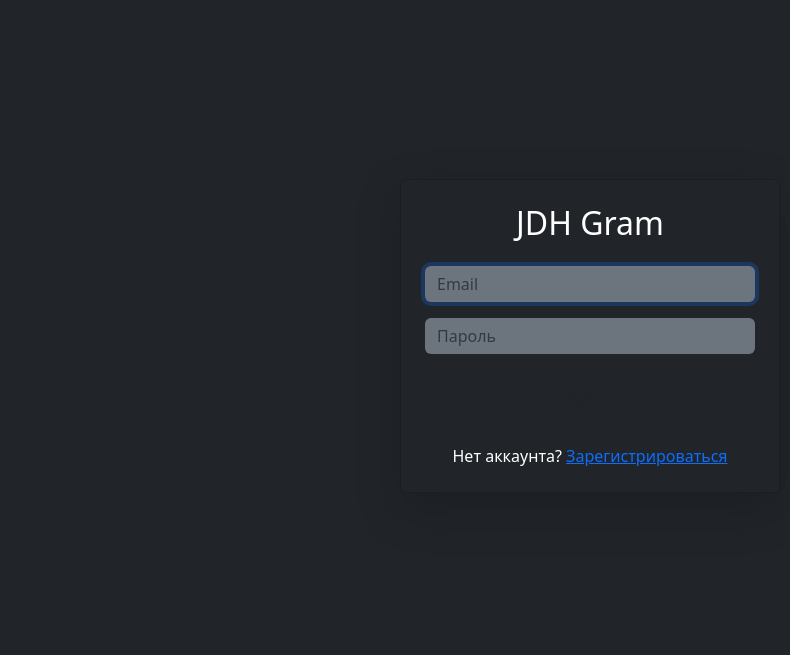
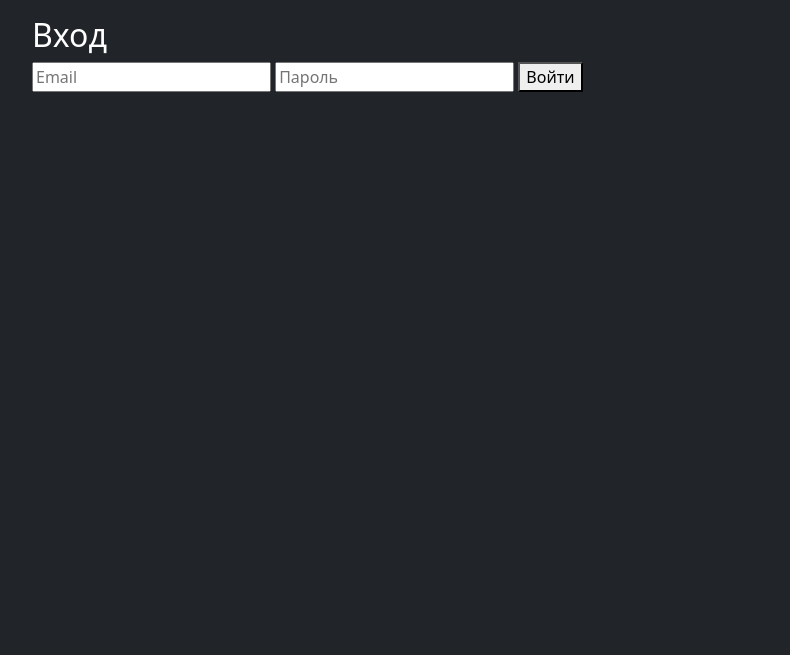
Before and after one commit to JDH-AF/JDHgram-, a Flask app: page /login in a window 1280 px wide. Shown: the top 655 px of the page, without its empty margins (50-840 px from the left). Run offline with Flask 3, Linux system fonts and the light colour scheme; some libraries are stand-ins or nearby versions.

Commit message:
Update login.html

```diff
--- a/templates/login.html
+++ b/templates/login.html
@@ -1,28 +1,9 @@
-{% extends 'base.html' %}
-
+{% extends "base.html" %}
 {% block content %}
-<div class="d-flex justify-content-center align-items-center" style="min-height: 80vh;">
-    <div class="card bg-dark text-white shadow-lg" style="width: 380px;">
-        <div class="card-body p-4">
-            <h2 class="text-center mb-4">
-                <span class="text-orange">JDH</span> Gram
-            </h2>
-            <form method="POST">
-                <div class="mb-3">
-                    <input type="email" class="form-control bg-secondary text-white border-0"
-                           name="email" placeholder="Email" required autofocus>
-                </div>
-                <div class="mb-4">
-                    <input type="password" class="form-control bg-secondary text-white border-0"
-                           name="password" placeholder="Пароль" required>
-                </div>
-                <button type="submit" class="btn btn-orange w-100 py-2">Войти</button>
-            </form>
-            <div class="text-center mt-4">
-                Нет аккаунта?
-                <a href="{{ url_for('register') }}" class="text-orange">Зарегистрироваться</a>
-            </div>
-        </div>
-    </div>
-</div>
+    <h2>Вход</h2>
+    <form method="POST">
+        <input type="email" name="email" placeholder="Email" required>
+        <input type="password" name="password" placeholder="Пароль" required>
+        <button type="submit">Войти</button>
+    </form>
 {% endblock %}
```
